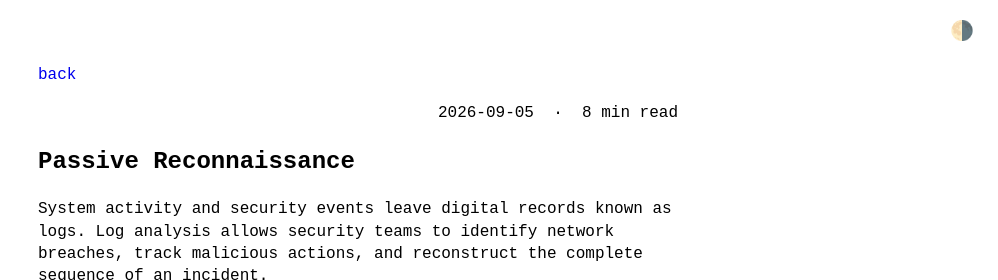
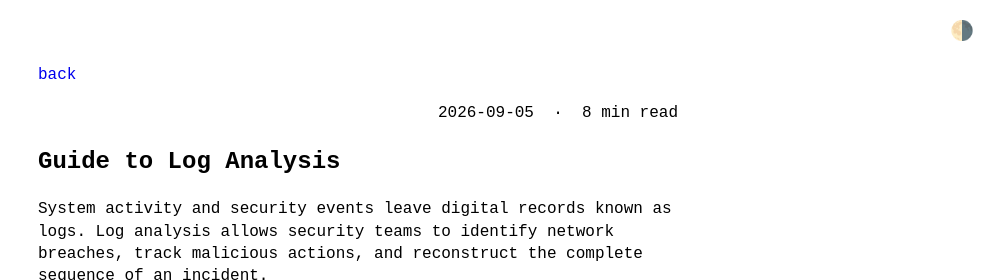
Before and after one commit to mahidulhq/mahidulhq.github.io, a Jekyll site: the page built from _posts/2026-09-06-log-analysis.md, in a window 1280 px wide and 900 px high, cut to the strip 0-280 px from the top of the window. Shown: the whole strip, without its empty margins (282-1280 px from the left). Built offline with Jekyll 4.4.1, drawn with Linux system fonts in a browser that asks for light colours; our own code applies the rules of GitHub Pages for plain Markdown files.

Commit message:
Update 2026-09-06-log-analysis.md

```diff
--- a/_posts/2026-09-06-log-analysis.md
+++ b/_posts/2026-09-06-log-analysis.md
@@ -1,5 +1,5 @@
 ---
-title: "Passive Reconnaissance"
+title: "Guide to Log Analysis"
 date: 2026-09-06 00:01:43 +0600
 categories: [writing]
 ---
```
